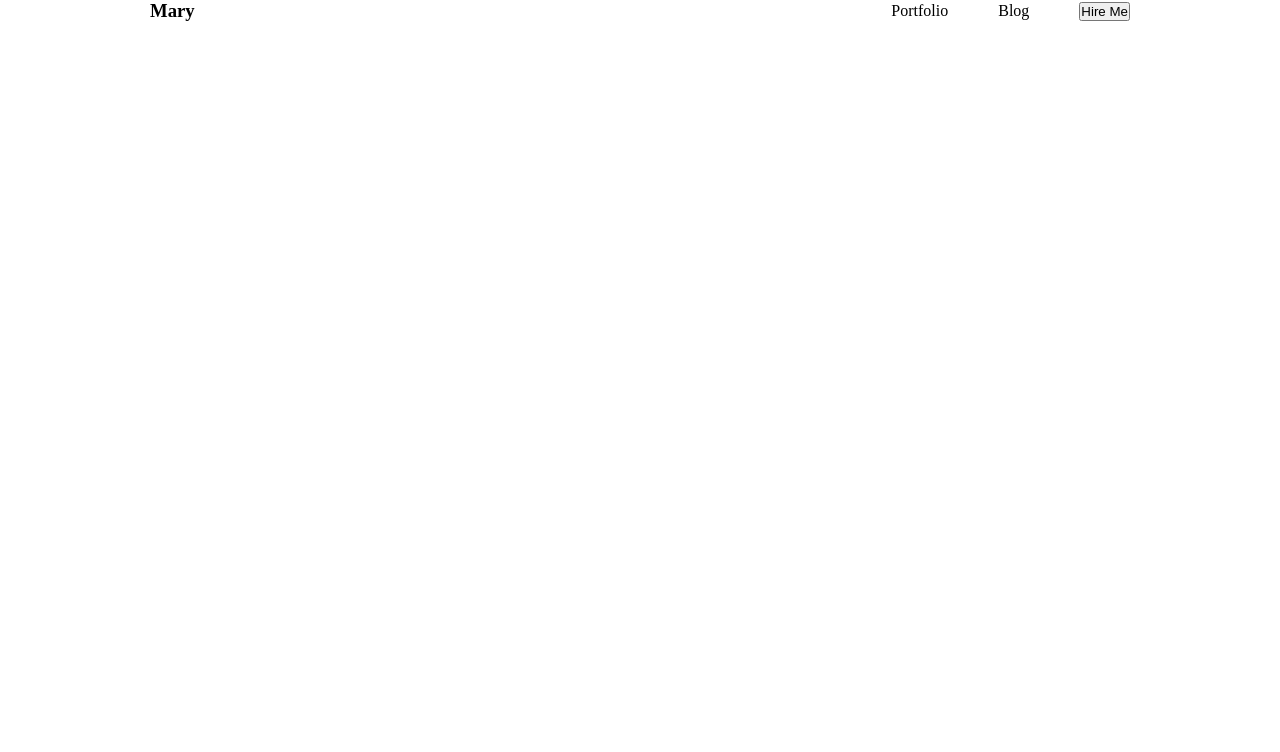
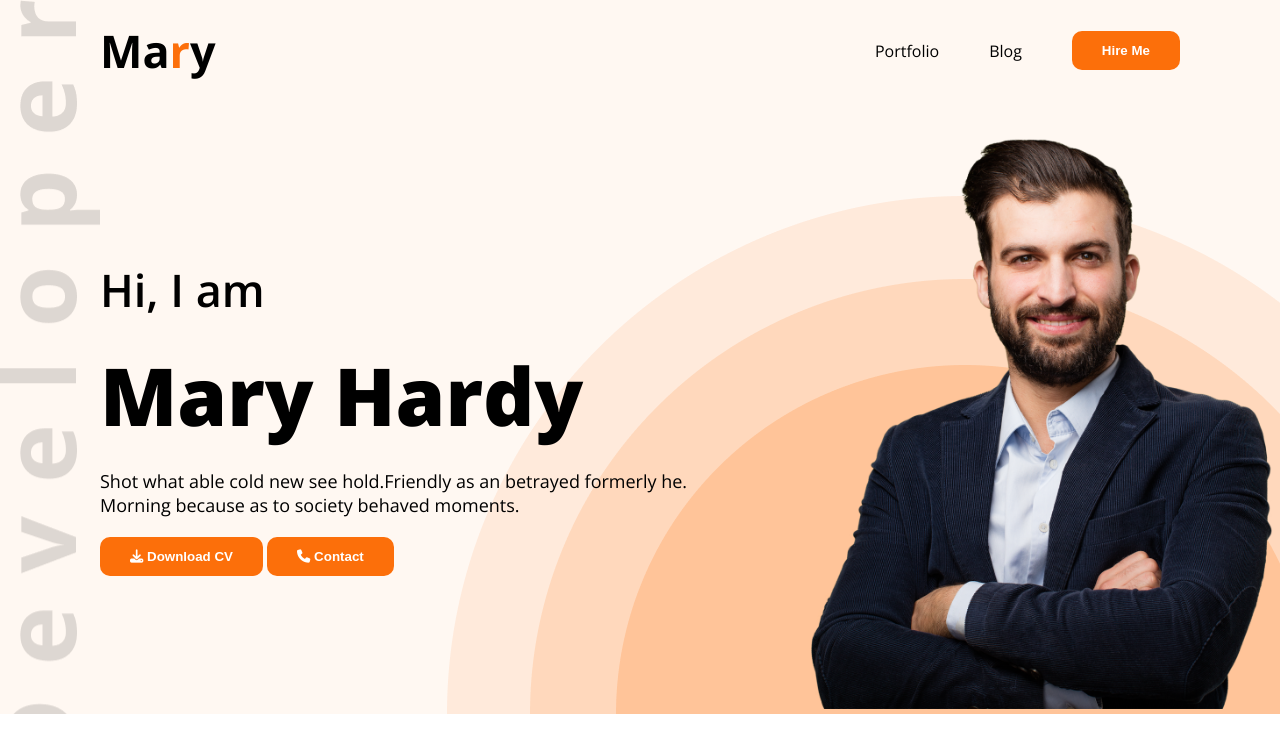
Before and after one commit to mondalnayan007/portfolio-website, a plain HTML site: page index.html in a window 1280 px wide. Drawn offline with nearby package versions, Linux system fonts and the light colour scheme.

Commit message:
code updated

```diff
--- a/index.html
+++ b/index.html
@@ -5,26 +5,41 @@
     <meta name="viewport" content="width=device-width, initial-scale=1.0">
     <title>Portfolio</title>
     <link rel="stylesheet" href="style.css">
+    <link rel="stylesheet" href="https://cdnjs.cloudflare.com/ajax/libs/font-awesome/6.7.2/css/all.min.css" integrity="sha512-Evv84Mr4kqVGRNSgIGL/F/aIDqQb7xQ2vcrdIwxfjThSH8CSR7PBEakCr51Ck+w+/U6swU2Im1vVX0SVk9ABhg==" crossorigin="anonymous" referrerpolicy="no-referrer" />
 </head>
-<body>
+<body class="open-sans">
        <header>
 
                 <nav>
                       <section class="navbar">
 
                         <div class="nav-logo">
-                           <h1>Mary</h1>
+                           <h1>Ma<span>r</span>y</h1>
                         </div>
                         <div class="menu">
                             <ul>
-                                <li>Portfolio</li>
-                                <li>Blog</li>
-                                <li><button>Hire Me</button></li>
+                                <li><a href="">Portfolio</a></li>
+                                <li><a href="">Blog</a></li>
+                                <li><a href=""><button class="btn">Hire Me</button></a></li>
                             </ul>
                         </div>
 
                       </section>
                 </nav>
+
+                <section class="hero-section">
+                    <div class="hero-title">
+                          <h3>Hi, I am</h3>
+
+                        <h1>Mary Hardy</h1>
+                        <p>Shot what able cold new see hold.Friendly as an betrayed formerly he. Morning because as to society behaved moments.</p>
+                        <button class="btn"><i class="fa-solid fa-download"></i> Download CV</button>
+                        <button class="btn"><i class="fa-solid fa-phone"></i> Contact</button>
+                    </div>
+                    <div class="hero-image">
+                           <img src="./images/hardy.png" alt="">
+                    </div>
+                </section>
 
        </header>
        <main>
--- a/style.css
+++ b/style.css
@@ -1,13 +1,39 @@
+
+@import url('https://fonts.googleapis.com/css2?family=Open+Sans:ital,wght@0,300..800;1,300..800&display=swap');
+
+.open-sans {
+  font-family: "Open Sans", sans-serif;
+  font-optical-sizing: auto;
+
+  font-style: normal;
+  font-variation-settings:
+    "wdth" 100;
+}
+
+
 *{
     margin: 0;
     padding: 0;
     box-sizing: border-box;
 }
+header{
+    background: #fff8f2;
+    background-image: url('./images/developer.png'), url('./images/header_bg.png');
+    background-repeat: no-repeat;
+
+    background-position: top left ,bottom right;
+}
 .navbar{
     display: flex;
     align-items: center;
     justify-content: space-between;
-    padding: 0 150px;
+    padding: 20px 100px;
+}
+.nav-logo h1{
+    font-size: 45px;
+}
+.nav-logo h1 span{
+    color: #fc6f0a;
 }
 .menu ul{
     display: flex;
@@ -21,3 +47,49 @@
     list-style: none;
 
 }
+.menu ul li a{
+    text-decoration: none;
+    color: black;
+}
+.btn{
+    background: #fc6f0a;
+    color: white;
+    font-weight: bold;
+    padding: 12px 30px;
+    border-radius: 10px;
+    border: none;
+}
+
+
+.hero-section{
+    display: flex;
+    align-items: center;
+    justify-content: space-between;
+    padding:  0  0 0 100px;
+
+    gap: 60px;
+
+
+}
+.hero-title h3{
+    font-size: 45px;
+    font-weight: 600;
+    margin: 20px 0;
+    max-width: 580px;
+}
+.hero-title h1{
+    font-size: 80px;
+    font-weight: 800;
+    margin: 20px 0;
+}
+.hero-title p{
+    font-size: 18px;
+    font-weight: 400;
+    margin: 20px 0;
+}
+
+.hero-section img{
+    width: 512px;
+    margin-top: 15px;
+
+}
```
